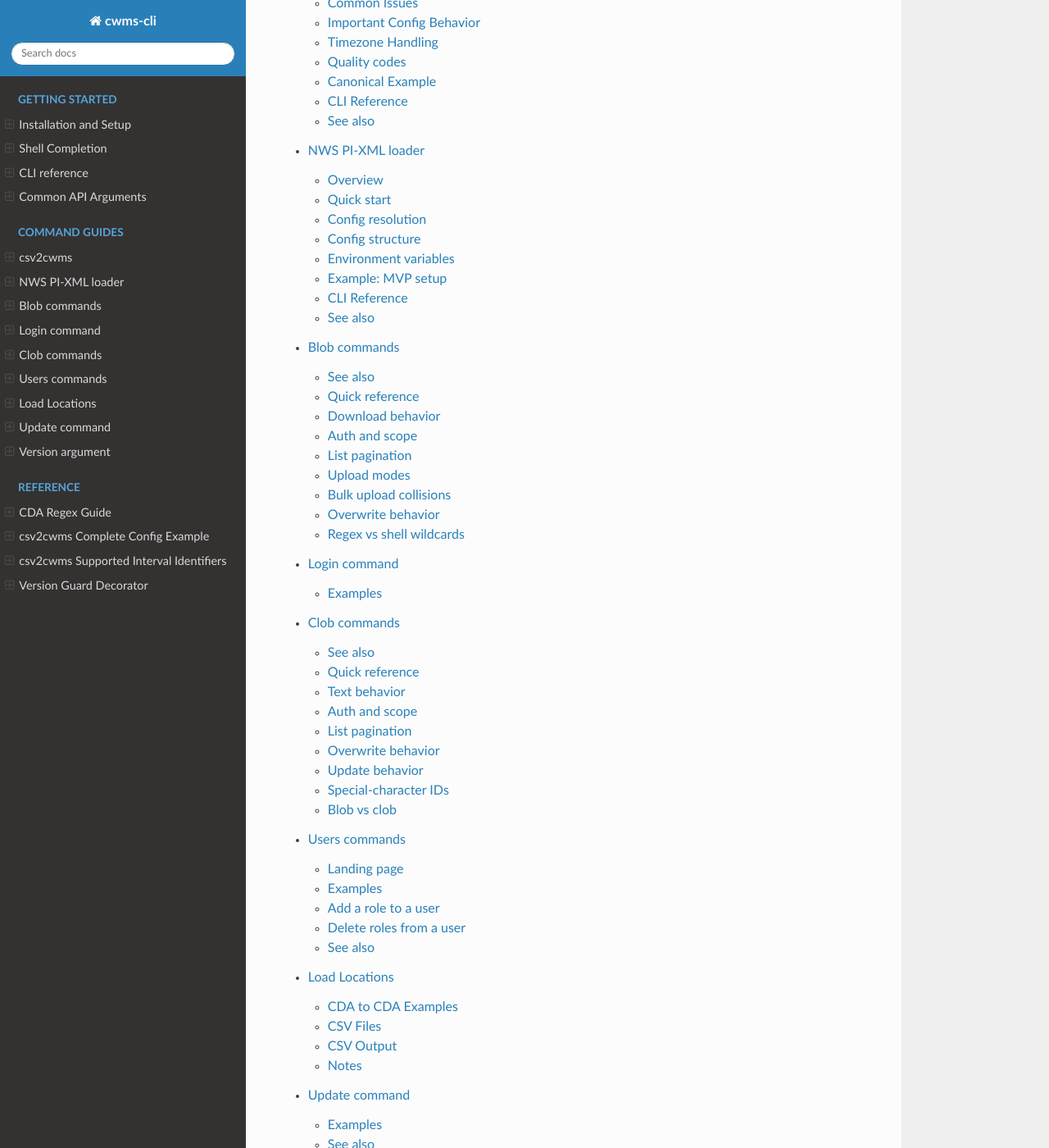
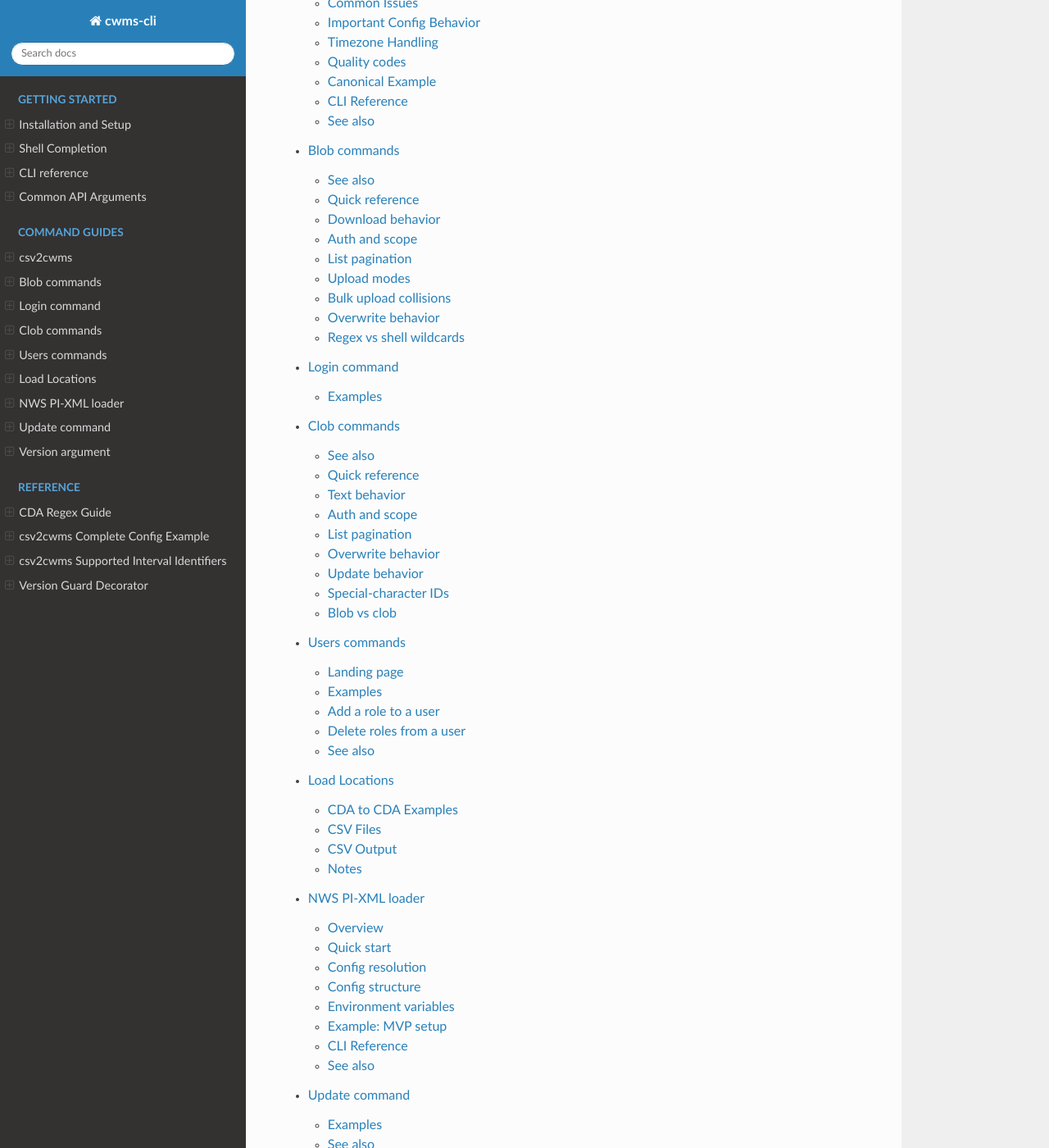
Before and after one commit to HydrologicEngineeringCenter/cwms-cli, a Sphinx documentation site: the page built from docs/index.rst, in a window 1280 px wide and 1400 px high, scrolled down 1859 px. Shown: the whole window at 82% size. Built offline with Sphinx 7.4.7 and the Read the Docs theme 3.1.0, drawn with Linux system fonts in a browser that asks for light colours; some of the changed text lies outside the part shown.

Commit message:
change order in doc tree

```diff
--- a/docs/index.rst
+++ b/docs/index.rst
@@ -24,12 +24,12 @@ Task Guides
 -----------
 
 - :doc:`csv2cwms <cli/csv2cwms>` to load CSV time series into CDA
-- :doc:`NWS PI-XML loader <cli/nws_pixml>` to load NWS/RFC Delft-FEWS
-  PI-XML forecast products into CDA
 - :doc:`Blob commands <cli/blob>` to upload, download, list, delete, and
   update blobs
 - :doc:`Load Locations <cli/load_location_ids_all>` to copy locations from a
   source CDA catalog or location group into a target CDA or CSV file
+- :doc:`NWS PI-XML loader <cli/nws_pixml>` to load NWS/RFC Delft-FEWS
+  PI-XML forecast products into CDA
 - :doc:`Update command <cli/update>` to update the installed package with pip
 - :doc:`Version argument <cli/version>` to print the installed version and see
   upgrade guidance
@@ -61,12 +61,12 @@ Contents
    :caption: Command Guides
 
    cli/csv2cwms
-   cli/nws_pixml
    cli/blob
    cli/login
    cli/clob
    cli/users
    cli/load_location_ids_all
+   cli/nws_pixml
    cli/update
    cli/version
 
```
